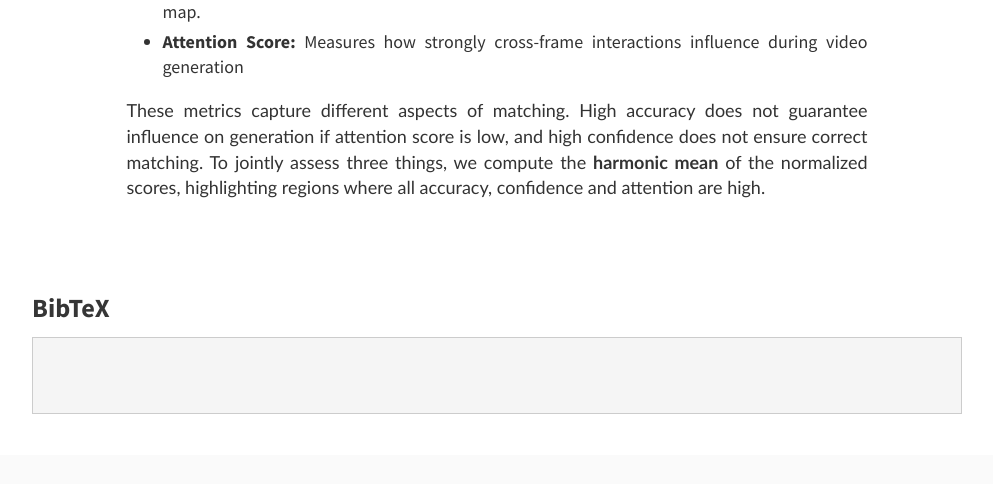
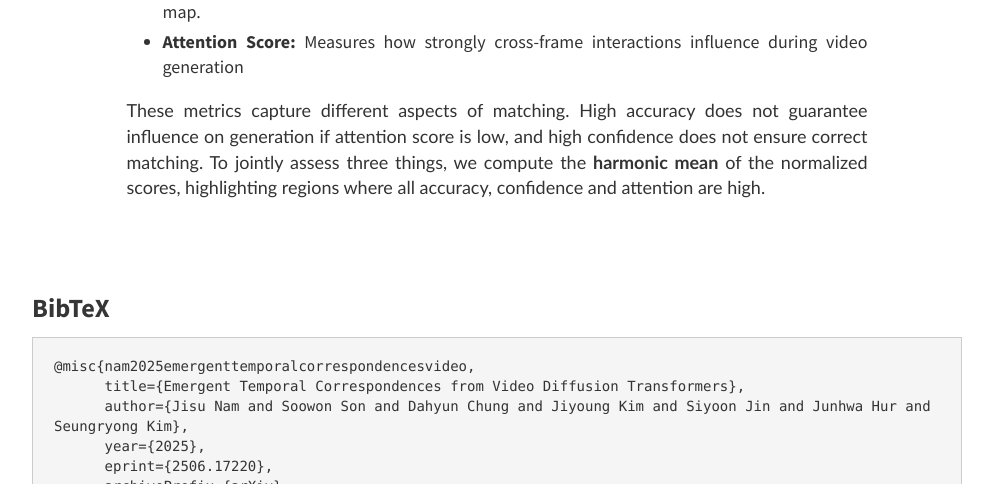
Before and after one commit to cvlab-kaist/DiffTrack, a plain HTML site: page index.html in a window 1280 px wide. Shown: the part 5458-5942 px from the top of the page, without its empty margins (143-1136 px from the left). Drawn offline with nearby package versions, Linux system fonts and the light colour scheme; some icons are missing; a web font is replaced by a local one.

Commit message:
edit project page

```diff
--- a/index.html
+++ b/index.html
@@ -551,7 +551,15 @@
 <section class="section" id="BibTeX">
   <div class="container is-max-desktop content">
     <h2 class="title">BibTeX</h2>
-    <pre><code></code>
+    <pre><code>@misc{nam2025emergenttemporalcorrespondencesvideo,
+      title={Emergent Temporal Correspondences from Video Diffusion Transformers},
+      author={Jisu Nam and Soowon Son and Dahyun Chung and Jiyoung Kim and Siyoon Jin and Junhwa Hur and Seungryong Kim},
+      year={2025},
+      eprint={2506.17220},
+      archivePrefix={arXiv},
+      primaryClass={cs.CV},
+      url={https://arxiv.org/abs/2506.17220},
+}</code>
 
 </code></pre>
   </div>
@@ -573,17 +581,8 @@
         <div class="content">
           <p>
             The website template was borrowed from <a href="https://cvlab-kaist.github.io/DreamMatcher/">Jisu Nam</a> and <a href="https://lehduong.github.io/OneDiffusion-homepage/">Duong H. Le</a>.
-            <!-- This website is licensed under a <a rel="license"
-                                                href="http://creativecommons.org/licenses/by-sa/4.0/">Creative
-            Commons Attribution-ShareAlike 4.0 International License</a>. -->
           </p>
-          <!-- <p>
-            This means you are free to borrow the <a
-              href="https://ku-cvlab.github.io/DreamMatcher/">source code</a> of this website,
-            we just ask that you link back to this page in the footer.
-            Please remember to remove the analytics code included in the header of the website which
-            you do not want on your website.
-          </p> -->
+
         </div>
       </div>
     </div>
```
